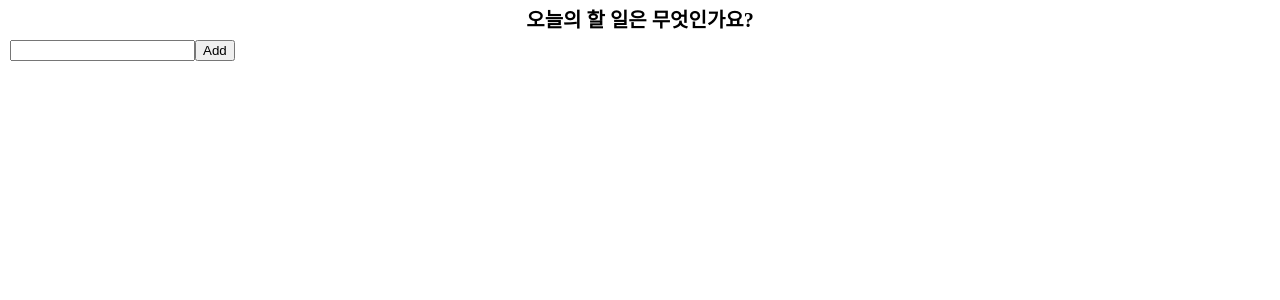
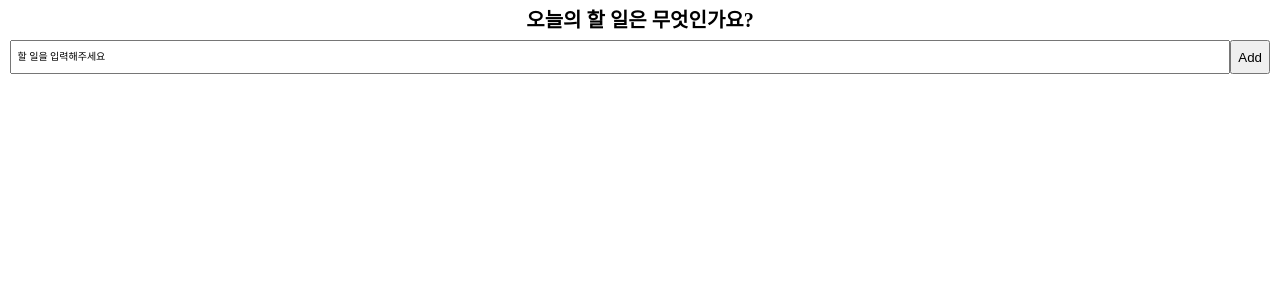
Before and after one commit to dygmm4288/wanted-fe-challenge-3, a React (Vite) app: page / in a window 1280 px wide. Shown: the top 300 px of the page. Built offline with nearby package versions, Linux system fonts and the light colour scheme.

Commit message:
[style] : form style 적용

```diff
--- /dev/null
+++ b/src/components/Form/TodoForm.styles.tsx
@@ -0,0 +1,42 @@
+import styled from "styled-components";
+
+export const StForm = styled.form`
+  display: flex;
+  flex-direction: row;
+`;
+
+export const StInput = styled.input<{ $isFocus: boolean }>`
+  width: 100%;
+  padding: 0.75rem;
+
+  &::placeholder {
+    visibility: hidden;
+  }
+
+  ${(props) => !props.$isFocus && "color: transparent"}
+`;
+
+export const StLabel = styled.label<{ $isFocus: boolean }>`
+  position: absolute;
+
+  top: 50%;
+  left: 0.75rem;
+
+  transform: translateY(-50%);
+  transition: all 0.2s ease-in;
+
+  background-color: white;
+
+  ${(props) =>
+    props.$isFocus &&
+    `
+    top: 0%;
+    left: 0.5rem;
+    font-size: 0.8rem;
+  `}
+`;
+
+export const StInputWrapper = styled.div`
+  position: relative;
+  flex: 1;
+`;
--- a/src/components/Form/TodoForm.tsx
+++ b/src/components/Form/TodoForm.tsx
@@ -1,13 +1,29 @@
+import useAnimateInput from "../../hooks/useAnimateInput";
 import useTodoForm from "../../hooks/useTodoForm";
 import Button from "../common/Button";
+import { StForm, StInput, StInputWrapper, StLabel } from "./TodoForm.styles";
+
+const TODO_INPUT = "todo-input";
 
 export default function TodoForm() {
   const { handleChange, handleSubmit, content } = useTodoForm();
+  const { isFocus, handleBlur, handleFocus } = useAnimateInput();
 
   return (
-    <form onSubmit={handleSubmit}>
-      <input value={content} onChange={handleChange} />
+    <StForm onSubmit={handleSubmit}>
+      <StInputWrapper onFocus={handleFocus} onBlur={handleBlur}>
+        <StLabel $isFocus={isFocus} htmlFor={TODO_INPUT}>
+          할 일을 입력해주세요
+        </StLabel>
+        <StInput
+          id={TODO_INPUT}
+          value={content}
+          $isFocus={isFocus}
+          onChange={handleChange}
+          placeholder='할 일을 입력해주세요'
+        />
+      </StInputWrapper>
       <Button type='submit'>Add</Button>
-    </form>
+    </StForm>
   );
 }
--- /dev/null
+++ b/src/hooks/useAnimateInput.ts
@@ -0,0 +1,9 @@
+import { useState } from "react";
+
+export default function useAnimateInput() {
+  const [isFocus, setFocus] = useState(false);
+  const handleFocus = () => setFocus(true);
+  const handleBlur = () => setFocus(false);
+
+  return { isFocus, handleFocus, handleBlur };
+}
```
